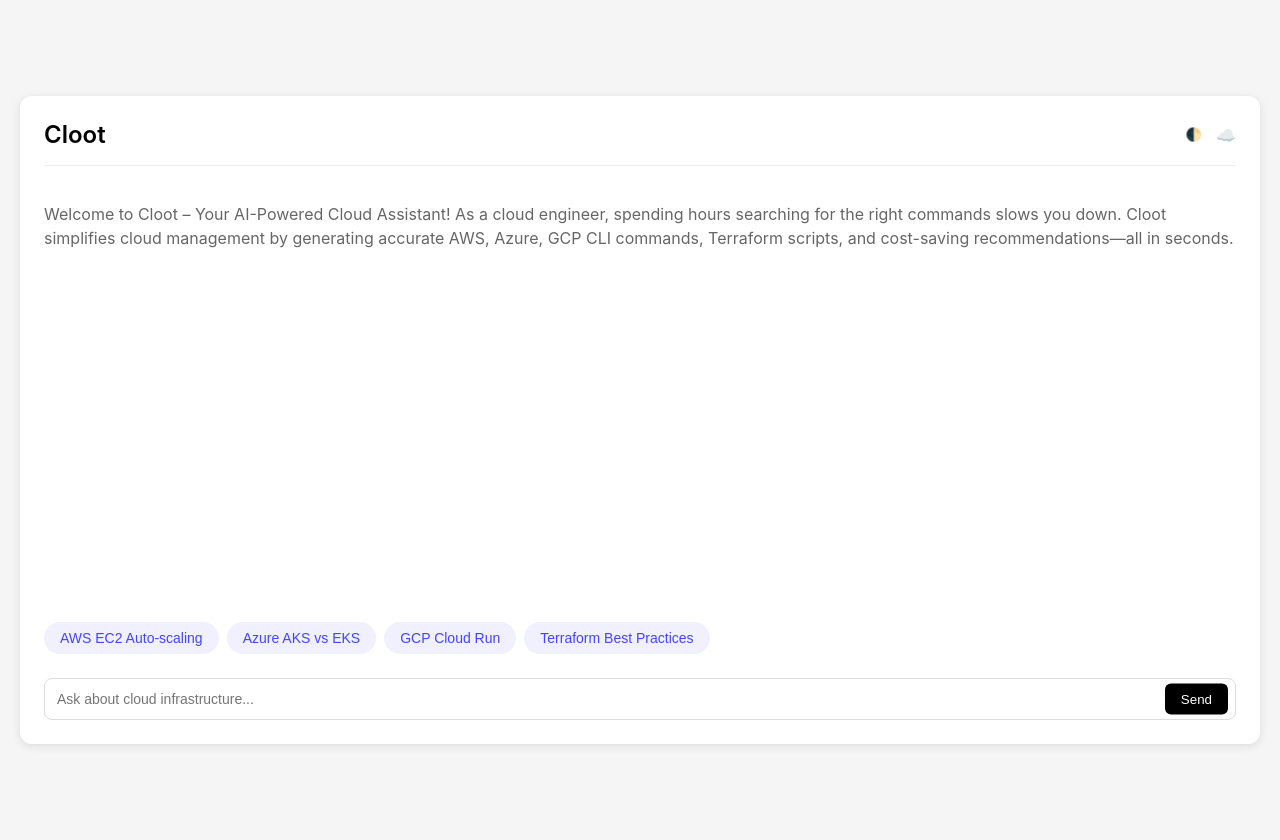
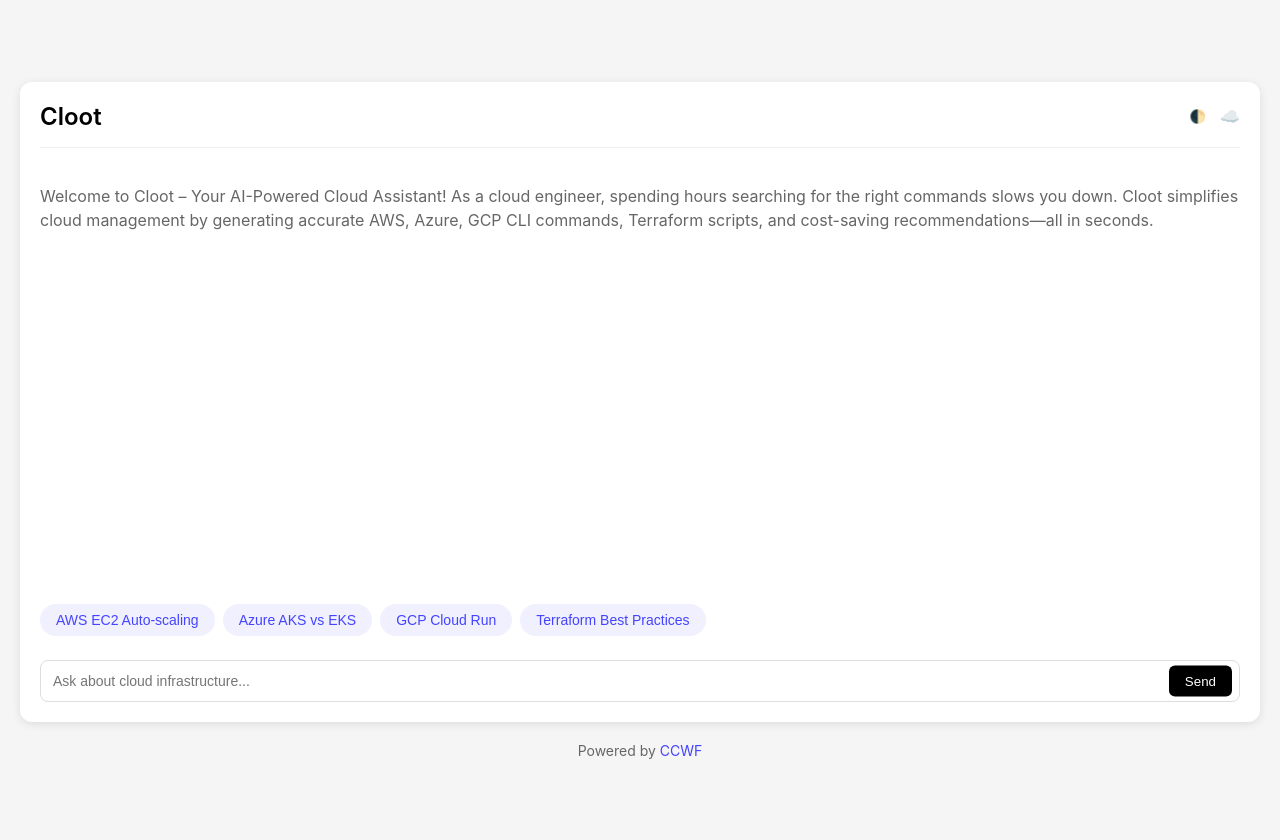
Before and after one commit to cloudcwfranck/cloot, a Flask app: page / in a window 1280 px wide. Run offline with Flask 3, Linux system fonts and the light colour scheme; parts of the project's set-up code (start-up, migrations or seed data) failed here and were passed over; some libraries are stand-ins or nearby versions.

Commit message:
Assistant checkpoint: Add CCWF footer and adjust spacing
Assistant generated file changes:
- templates/index.html: Add CCWF link and adjust spacing, Update container padding, Add footer with CCWF link

---

User prompt:

Add on the bottom : Powered by CCWF and make CCWF the text for the hyperlink: https://www.cloudcraftwithfranck.org/. Decrease the spacing on the right and left to match the top and bottom.

```diff
--- a/templates/index.html
+++ b/templates/index.html
@@ -12,8 +12,22 @@
             background: #f5f5f5;
             min-height: 100vh;
             display: flex;
+            flex-direction: column;
             align-items: center;
             justify-content: center;
+        }
+        .footer {
+            text-align: center;
+            margin-top: 20px;
+            font-size: 14px;
+            color: #666;
+        }
+        .footer a {
+            color: #4444ff;
+            text-decoration: none;
+        }
+        .footer a:hover {
+            text-decoration: underline;
         }
         .chat-container {
             width: 100%;
@@ -22,7 +36,7 @@
             background: white;
             border-radius: 12px;
             box-shadow: 0 2px 10px rgba(0,0,0,0.1);
-            padding: 24px;
+            padding: 20px;
             display: flex;
             flex-direction: column;
         }
@@ -206,6 +220,10 @@
         </form>
     </div>
 
+    <div class="footer">
+        Powered by <a href="https://www.cloudcraftwithfranck.org/" target="_blank">CCWF</a>
+    </div>
+
     <script src="https://cdnjs.cloudflare.com/ajax/libs/prismjs/1.29.0/prism.min.js"></script>
     <script src="https://cdnjs.cloudflare.com/ajax/libs/prismjs/1.29.0/components/prism-bash.min.js"></script>
     <script src="https://cdnjs.cloudflare.com/ajax/libs/prismjs/1.29.0/components/prism-hcl.min.js"></script>
```
